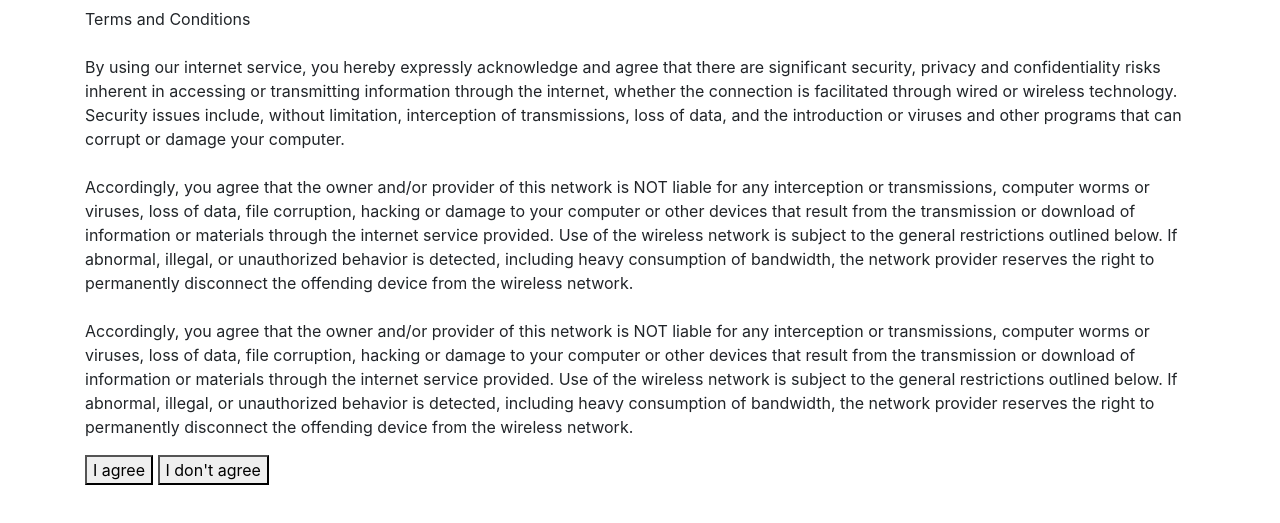
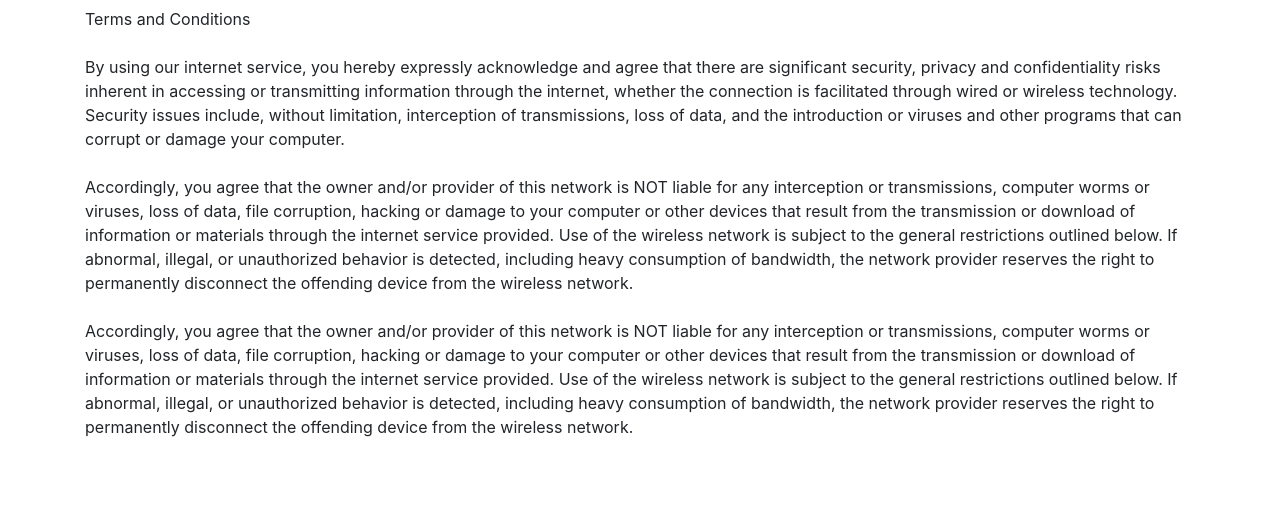
Before and after one commit to tonyfengli/termsconditions, a plain HTML site: page index.html in a window 1280 px wide. Shown: the part 129-652 px from the top of the page. Drawn offline with nearby package versions, Linux system fonts and the light colour scheme.

Commit message:
second commit

```diff
--- a/index.html
+++ b/index.html
@@ -33,8 +33,6 @@
 
                 </p>
 
-                <button> I agree </button>
-                <button> I don't agree </button>
           </div>
         </div>
     </div>
```
